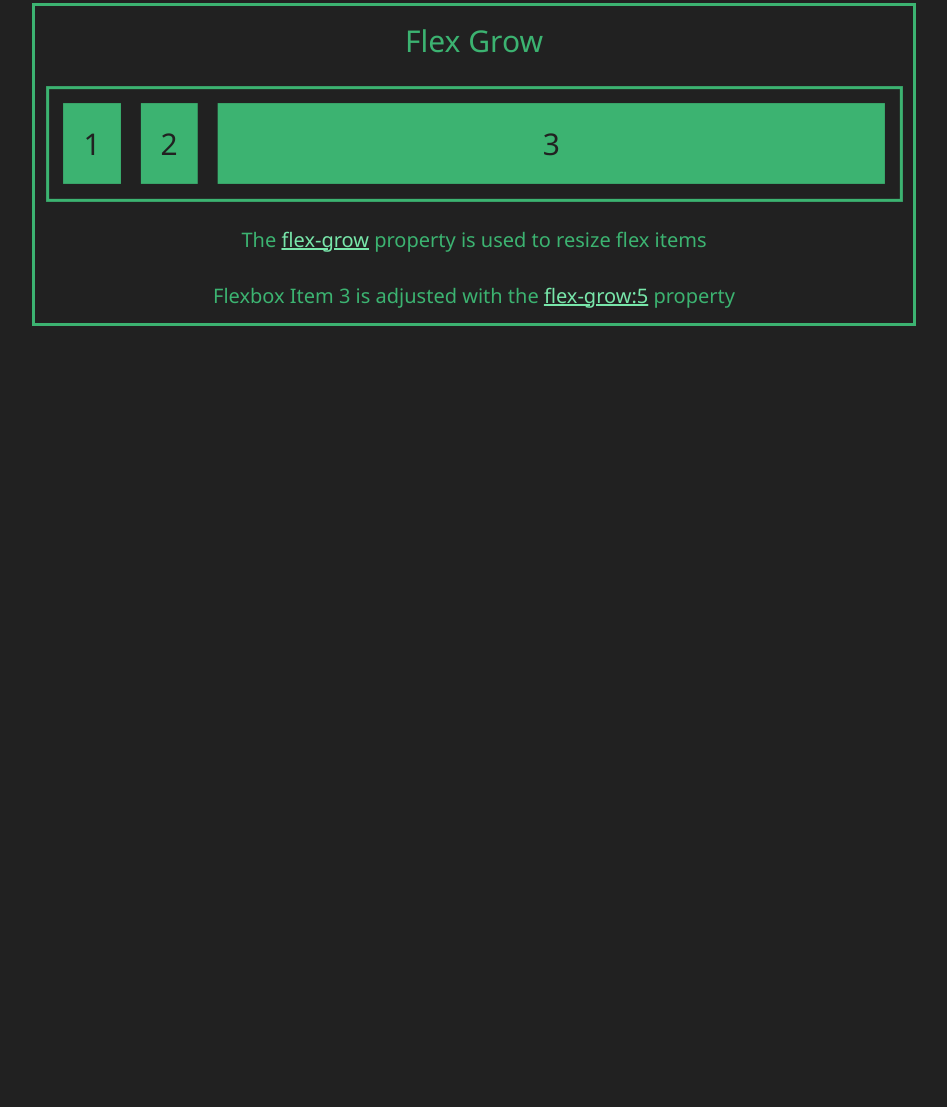
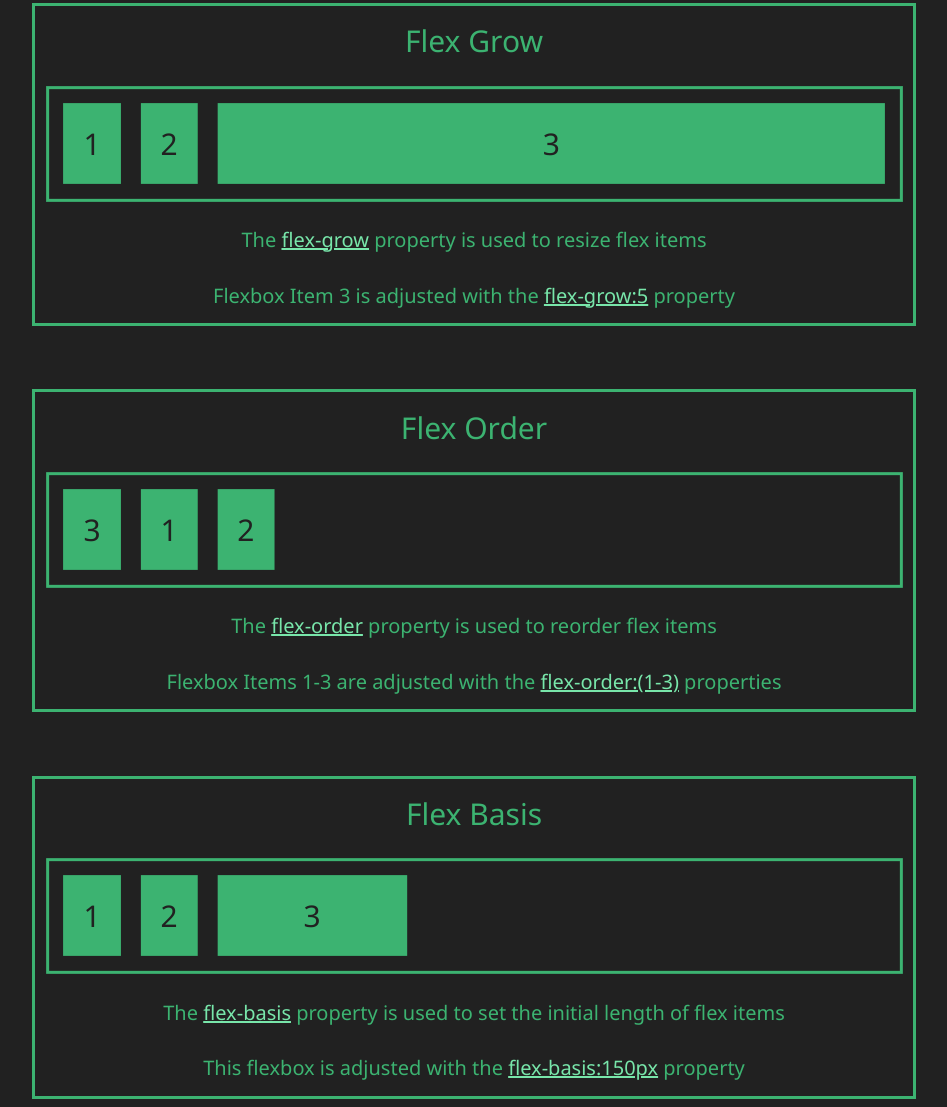
Before and after one commit to oaisd-ctc/flex-box-demo-Logan-Hipshier-Student, a plain HTML site: page index.html in a window 1280 px wide. Shown: the part 1415-2522 px from the top of the page, without its empty margins (166-1113 px from the left). Before the commit the page ends 1749 px from the top, so only its background shows below. Drawn offline with Linux system fonts and the light colour scheme.

Commit message:
Finished besides folder structure

```diff
--- a/index.html
+++ b/index.html
@@ -12,7 +12,7 @@
     <h1>Flexbox</h1>
 <div class="flex-exp" id="exp1" style="margin-top:0%">
   <div>Parent Element</div>
-    <div class="flex-container" id="prop1" style="justify-content: left;">
+    <div class="flex-container" id="prop1">
 
         <div>1</div>
         <div>2</div>
@@ -23,7 +23,7 @@
 
 <div class="flex-exp" id="exp2">
     <div>Flex Direction</div>
-      <div class="flex-container" id="prop2" style="justify-content: left; flex-direction: column;">
+      <div class="flex-container" id="prop2" style=" flex-direction: column;">
 
           <div>1</div>
           <div>2</div>
@@ -35,7 +35,7 @@
 
   <div class="flex-exp" id="exp3" >
     <div>Justify Content</div>
-      <div class="flex-container" id="prop3" >
+      <div class="flex-container" id="prop3" style="justify-content:center">
 
           <div>1</div>
           <div>2</div>
@@ -47,7 +47,7 @@
 
   <div class="flex-exp" id="exp4" >
     <div>Flex Grow</div>
-      <div class="flex-container" id="prop4" style="justify-content:left">
+      <div class="flex-container" id="prop4" >
 
           <div>1</div>
           <div>2</div>
@@ -56,7 +56,27 @@
       <p> The <span>flex-grow</span> property is used to resize flex items</p>
       <p>Flexbox Item 3 is adjusted with the <span>flex-grow:5</span> property</p>
   </div>
+  <div class="flex-exp" id="exp5" >
+    <div>Flex Order</div>
+      <div class="flex-container" id="prop5" >
 
+          <div style="order: 2">1</div>
+          <div style="order: 3">2</div>
+          <div style="order: 1">3</div>
+      </div>
+      <p> The <span>flex-order</span> property is used to reorder flex items</p>
+      <p>Flexbox Items 1-3 are adjusted with the <span>flex-order:(1-3)</span> properties</p>
+  </div>
+  <div class="flex-exp" id="exp6" >
+    <div>Flex Basis</div>
+      <div class="flex-container" id="prop6" >
+        <div>1</div>
+        <div>2</div>
+        <div style="flex-basis: 150px">3</div>
+      </div>
+      <p> The <span>flex-basis</span> property is used to set the initial length of flex items</p>
+      <p>This flexbox is adjusted with the <span>flex-basis:150px</span> property</p>
+  </div>
 
 </body>
 </html>
--- a/main.css
+++ b/main.css
@@ -11,7 +11,6 @@ font-family:'Segoe UI', Tahoma, Geneva, Verdana, sans-serif;
     margin-left: 15%;
     margin-right: 15%;
     margin-top: 2%;
-    justify-content: center;
 	transform: scale(1);
 	animation: pulse 2s infinite;
   }
```
